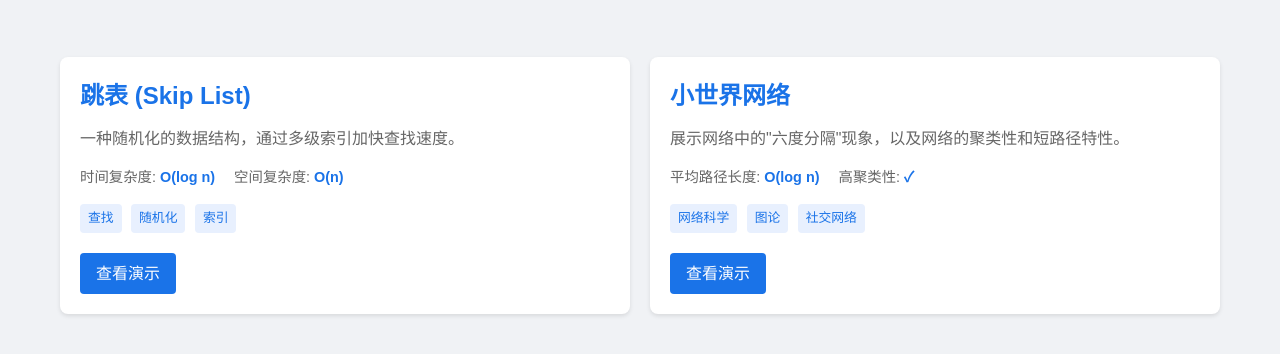
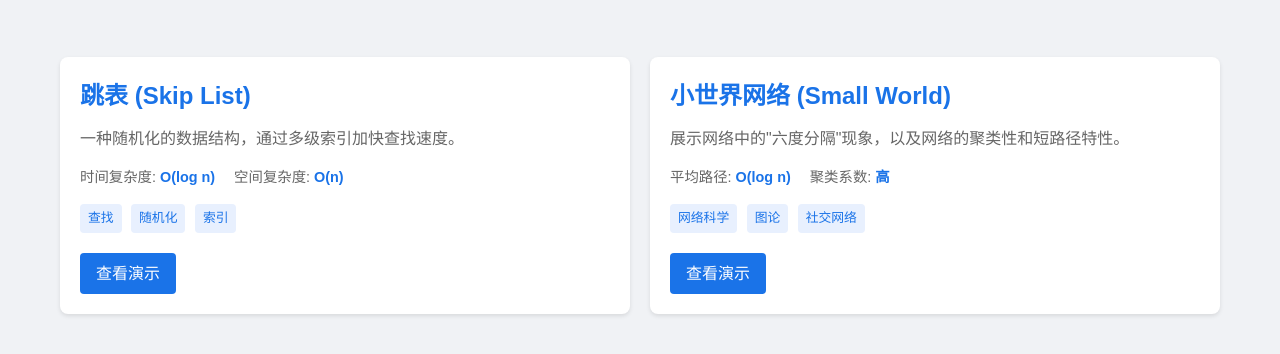
Before and after one commit to ULis3h/algorithm-visualizations, a plain HTML site: page index.html in a window 1280 px wide. Shown: the part 74-428 px from the top of the page. Drawn offline with Linux system fonts and the light colour scheme.

Commit message:
Update index.html with small world network card

```diff
--- a/index.html
+++ b/index.html
@@ -124,11 +124,11 @@
 
             <!-- 小世界网络卡片 -->
             <div class="algorithm-card">
-                <h2>小世界网络</h2>
+                <h2>小世界网络 (Small World)</h2>
                 <p>展示网络中的"六度分隔"现象，以及网络的聚类性和短路径特性。</p>
                 <div class="metrics">
-                    <div class="metric">平均路径长度: <span>O(log n)</span></div>
-                    <div class="metric">高聚类性: <span>✓</span></div>
+                    <div class="metric">平均路径: <span>O(log n)</span></div>
+                    <div class="metric">聚类系数: <span>高</span></div>
                 </div>
                 <div class="tags">
                     <span class="tag">网络科学</span>
```
